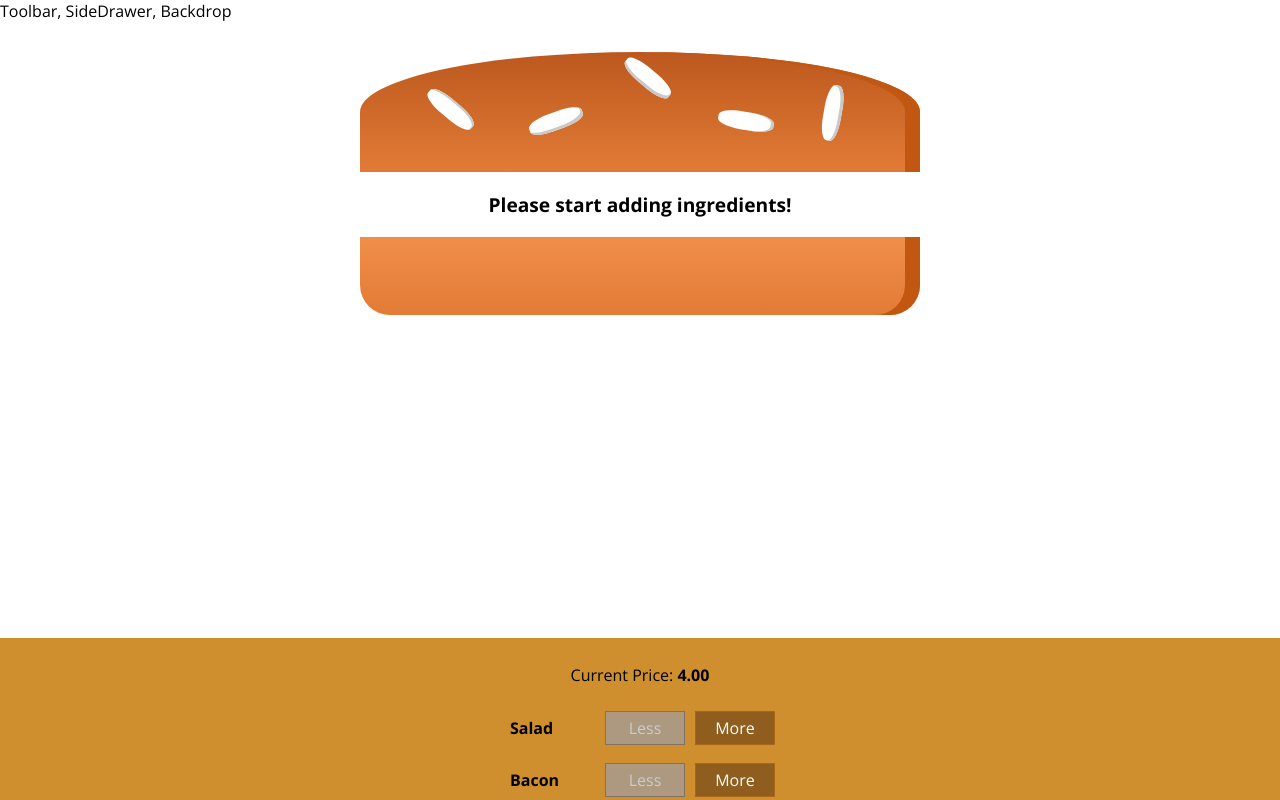
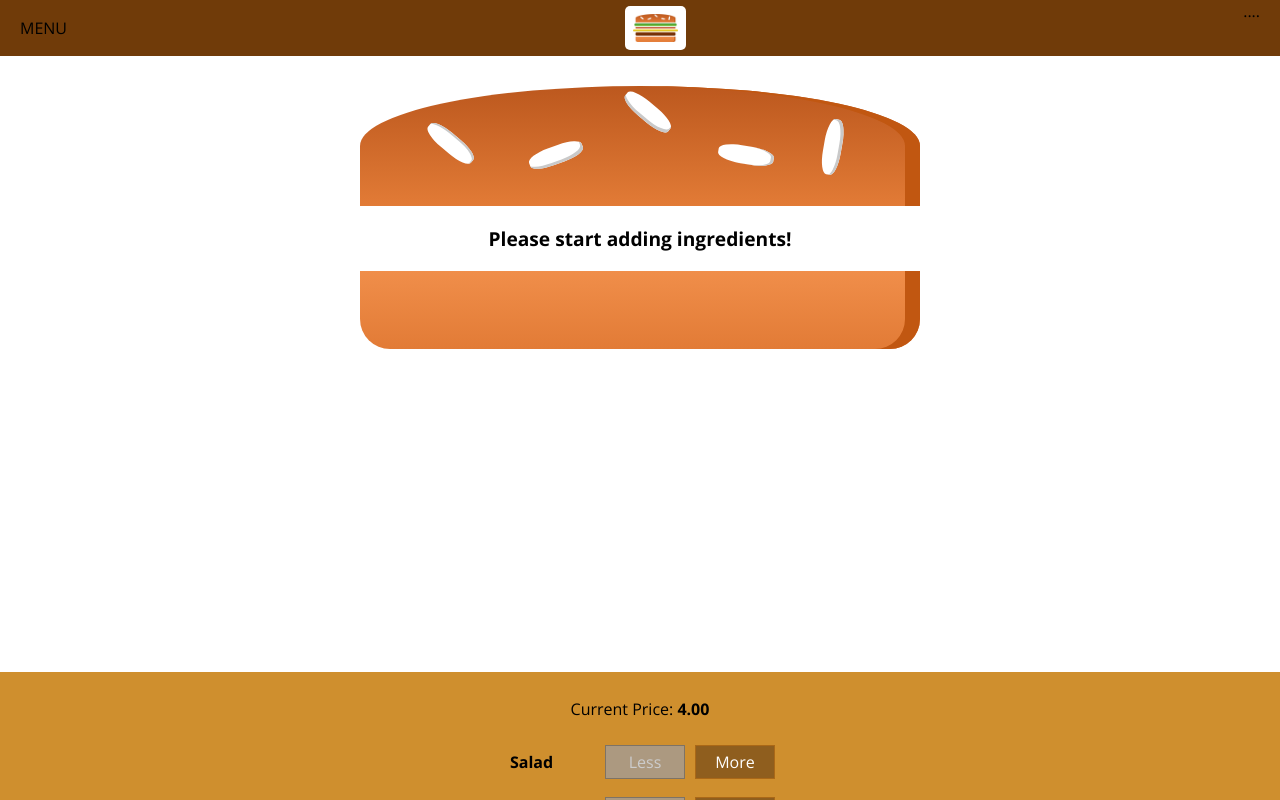
Before and after one commit to KaranVyas145/burger-builder, a React app: page / in a window 1280 px wide. Shown: the top 800 px of the page. Built offline with nearby package versions, Linux system fonts and the light colour scheme.

Commit message:
added logo

```diff
--- a/src/App.js
+++ b/src/App.js
@@ -8,6 +8,7 @@
     return (
       <div>
         <Layout>
+
           <BurgerBuilder />
         </Layout>
       </div>
--- a/src/components/Burger/OrderSummary/OrderSummary.js
+++ b/src/components/Burger/OrderSummary/OrderSummary.js
@@ -5,9 +5,9 @@
 const orderSummary = (props) => {
   const ingredientSummary = Object.keys(props.ingredients).map((igKey) => {
     return (
-      <li key={igKey} >
-        <span
-        style={{textTransform : 'capitalize'}}> {igKey} </span> : {props.ingredients[igKey]}
+      <li key={igKey}>
+        <span style={{ textTransform: "capitalize" }}> {igKey} </span> :{" "}
+        {props.ingredients[igKey]}
       </li>
     );
   });
@@ -15,12 +15,18 @@
     <Aux>
       <h3>Your Order</h3>
       <p>A delicious burger with the following ingredients</p>
-      <ul>
-          {ingredientSummary}
-      </ul>
+      <ul>{ingredientSummary}</ul>
+      <p>
+        {" "}
+        <strong> Total Price: {props.price.toFixed(2)} </strong>{" "}
+      </p>
       <p>Continue to checkout?</p>
-      <Button btnType="Danger" clicked={props.purchaseCanceled}>CANCEL</Button>
-      <Button btnType="Success" clicked={props.purchaseContinue}>CONTINUE</Button>
+      <Button btnType="Danger" clicked={props.purchaseCanceled}>
+        CANCEL
+      </Button>
+      <Button btnType="Success" clicked={props.purchaseContinue}>
+        CONTINUE
+      </Button>
     </Aux>
   );
 };
--- a/src/components/Layout/Layout.css
+++ b/src/components/Layout/Layout.css
@@ -1,3 +1,3 @@
 .Content {
-    margin-top: 16px;
+    margin-top: 72px;
 }
--- a/src/components/Layout/Layout.js
+++ b/src/components/Layout/Layout.js
@@ -2,10 +2,11 @@
 
 import Aux from '../../hoc/Aux';
 import classes from './Layout.css';
+import Toolbar from '../Navigation/Toolbar/Toolbar';
 
 const layout = ( props ) => (
     <Aux>
-        <div>Toolbar, SideDrawer, Backdrop</div>
+        <Toolbar/>
         <main className={classes.Content}>
             {props.children}
         </main>
--- /dev/null
+++ b/src/components/Logo/Logo.css
@@ -0,0 +1,11 @@
+.Logo{
+    background-color: white;
+    padding: 8px;
+    height: 80%;
+    box-sizing: border-box;
+    border-radius: 5px;
+}
+
+.Logo img{
+    height: 100%;
+}
--- /dev/null
+++ b/src/components/Logo/Logo.js
@@ -0,0 +1,11 @@
+import React from "react";
+import burgerLogo from "../../assests/images/burger-logo.png";
+import classes from "./Logo.css"
+
+const logo = (props)=>(
+    <div className={classes.Logo}>
+        <img src={burgerLogo} alt="Burger Logo"/>
+    </div>
+);
+
+export default logo;
--- /dev/null
+++ b/src/components/Navigation/Toolbar/Toolbar.css
@@ -0,0 +1,18 @@
+.Toolbar {
+  height: 56px;
+  width: 100%;
+  position: fixed;
+  top: 0;
+  left: 0;
+  background-color: #703b09;
+  display: flex;
+  justify-content: space-between;
+  align-items: center;
+  padding: 0 20px;
+  box-sizing: border-box;
+  z-index: 90;
+}
+
+.Toolbar nav{
+    height: 100%;
+}
--- /dev/null
+++ b/src/components/Navigation/Toolbar/Toolbar.js
@@ -0,0 +1,15 @@
+import React from "react";
+import classes from "./Toolbar.css";
+import Logo from "../../Logo/Logo";
+
+const toolbar = (props)=>(
+    <header className={classes.Toolbar}>
+        <div>MENU</div>
+        <Logo/>
+        <nav>
+            ....
+        </nav>
+    </header>
+)
+
+export default toolbar;
--- a/src/containers/BurgerBuilder/BurgerBuilder.js
+++ b/src/containers/BurgerBuilder/BurgerBuilder.js
@@ -102,6 +102,7 @@
           ingredients={this.state.ingredients}
           purchaseContinue={this.purchaseContinueHandler}
           purchaseCanceled={this.purchaseCancelHandler}
+          price={this.state.totalPrice}
           />
         </Modal>
         <Burger ingredients={this.state.ingredients} />
```
Also changed, not shown: src/assests/images/burger-logo.png (added).
